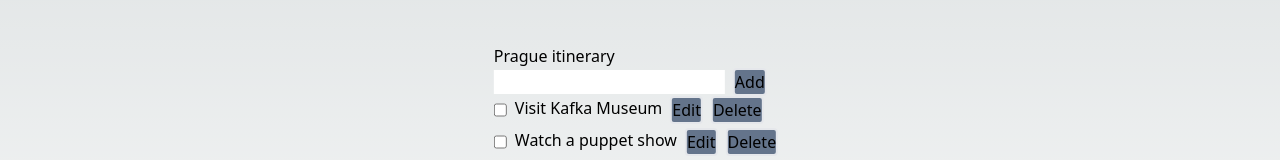
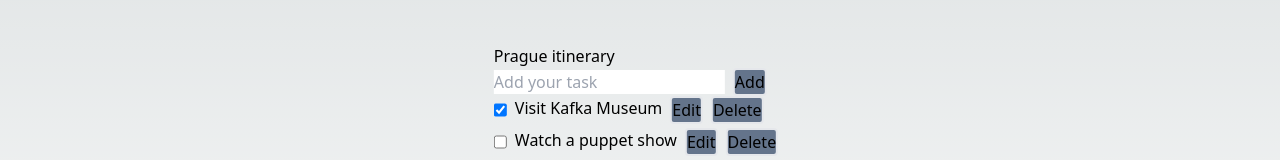
Before and after one commit to myPandaStore/react-100, a Next.js app: page /009 in a window 1280 px wide. Shown: the part 282-442 px from the top of the page. Built offline with nearby package versions, Linux system fonts and the light colour scheme.

Commit message:
refactor: task edit to change

```diff
--- a/src/app/009/page.tsx
+++ b/src/app/009/page.tsx
@@ -2,7 +2,7 @@
  * @Author: luckin 1832114807@qq.com
  * @Date: 2024-01-07 10:39:01
  * @LastEditors: luckin 1832114807@qq.com
- * @LastEditTime: 2024-01-07 15:43:20
+ * @LastEditTime: 2024-01-07 16:07:40
  * @FilePath: \react-100\src\app\009\page.tsx
  * @Description:
  *
@@ -26,12 +26,11 @@ const initialTasks = [
     { id: 1, text: 'Watch a puppet show', done: false },
     { id: 2, text: 'Lennon Wall pic', done: false },
 ];
-type Action = { type: 'added', text: string, id: number } | { type: 'deleted', id: number } | { type: 'edit', id: number, text: string } | { type: 'never' };
+type Action = { type: 'added', text: string, id: number } | { type: 'deleted', id: number } | { type: 'changed', task: Task } | { type: 'never' };
 function tasksReducer(draft: Task[], action: Action) {
     switch (action.type) {
         case 'added':
             {
-                // return [...tasks, { id: tasks.length, text: action.text, done: false }]
                 draft.push({
                     id: action.id,
                     text: action.text,
@@ -41,14 +40,12 @@ function tasksReducer(draft: Task[], action: Action) {
             }
         case 'deleted':
             {
-                // return tasks.filter(task => task.id !== action.id)
                 return draft.filter(task => task.id !== action.id)
             }
-        case 'edit':
+        case 'changed':
             {
-                // return tasks.map(task => (task.id === action.id ? { ...task, text: action.text } : task))
-                const index = draft.findIndex(task => task.id === action.id);
-                draft[index].text = action.text;
+                const index = draft.findIndex(task => task.id === action.task.id);
+                draft[index] = action.task;
                 break
             }
         default:
@@ -77,12 +74,11 @@ export default function App() {
             }
         )
     }
-    function handleTaskEdit(taskId: number, text: string) {
+    function handleTaskChange(task: Task) {
         dispatch(
             {
-                type: 'edit',
-                id: taskId,
-                text: text
+                type: 'changed',
+                task: task,
             }
         )
     }
@@ -94,7 +90,7 @@ export default function App() {
                 <div className="centered">
                     <h1>Prague itinerary</h1>
                     <TaskAdd onTaskAdd={handleTaskAdd} />
-                    <Tasks tasks={tasks} onTaskDelete={handleTaskDelete} onTaskEdit={handleTaskEdit} />
+                    <Tasks tasks={tasks} onTaskDelete={handleTaskDelete} onTaskChange={handleTaskChange} />
                 </div>
             </Paper>
             <Note>
@@ -112,12 +108,14 @@ function TaskAdd({ onTaskAdd }: TaskAddProps) {
 
     return (
         <>
-            <input type="text" onChange={(e) => setText(e.target.value)} />
+            <input type="text" onChange={(e) => setText(e.target.value)} placeholder='Add your task' value={text}/>
             <button
                 className="ml-2 mr-2 border-2 border-solid rounded bg-slate-500"
                 onClick={
-                    () =>
+                    () => {
+                        setText('')
                         onTaskAdd(text)
+                    }
                 }
             >
                 Add
@@ -127,13 +125,13 @@ function TaskAdd({ onTaskAdd }: TaskAddProps) {
 }
 
 type TaskDeleteFn = (id: number) => void
-type TaskEditFn = (id: number, text: string) => void
+type TaskChangeFn = (task: Task) => void
 type TasksProp = {
     tasks: Task[],
     onTaskDelete: TaskDeleteFn,
-    onTaskEdit: TaskEditFn
+    onTaskChange: TaskChangeFn
 }
-function Tasks({ tasks, onTaskDelete, onTaskEdit }: TasksProp) {
+function Tasks({ tasks, onTaskDelete, onTaskChange }: TasksProp) {
 
     return (
         <ul>
@@ -142,7 +140,7 @@ function Tasks({ tasks, onTaskDelete, onTaskEdit }: TasksProp) {
                     <Task
                         task={task}
                         onTaskDelete={onTaskDelete}
-                        onTaskEdit={onTaskEdit}
+                        onTaskChange={onTaskChange}
                     />
                 </li>
             )}
@@ -153,22 +151,28 @@ function Tasks({ tasks, onTaskDelete, onTaskEdit }: TasksProp) {
 type TaskProp = {
     task: Task,
     onTaskDelete: TaskDeleteFn,
-    onTaskEdit: TaskEditFn
+    onTaskChange: TaskChangeFn
 }
-function Task({ task, onTaskDelete, onTaskEdit }: TaskProp) {
+function Task({ task, onTaskDelete, onTaskChange }: TaskProp) {
     const [isEditing, setIsEditing] = useState(false)
     const [text, setText] = useState(task.text)
 
     return (
         <>
-            <input type="checkbox" className="mr-2" />
+            <input
+                type="checkbox"
+                className="mr-2"
+                checked={task.done}
+                onChange={(e) => onTaskChange({ ...task, done: e.target.checked })}
+            />
+
             {isEditing ? <input type="text" onChange={(e) => setText(e.target.value)} /> : <div>{text}</div>}
             <button
                 className="ml-2 mr-2 border-2 border-solid rounded bg-slate-500"
                 onClick={
                     () => {
                         setIsEditing(!isEditing)
-                        onTaskEdit(task.id, text)
+                        onTaskChange({ ...task, text: text })
                     }
                 }
             >
```
